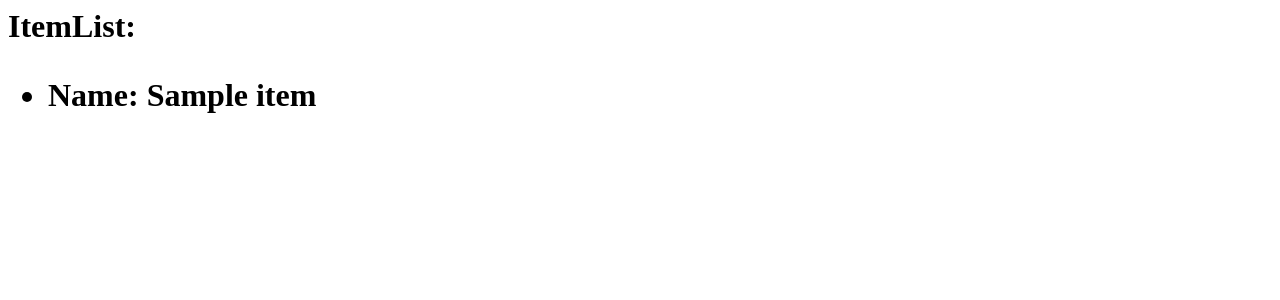
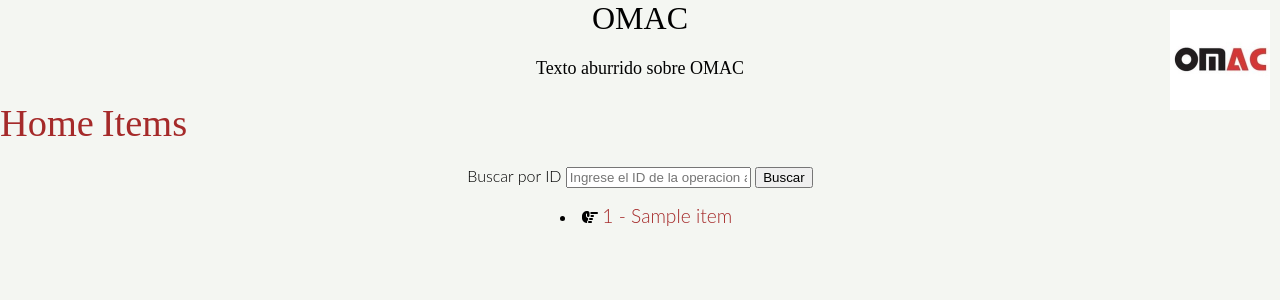
Before and after one commit to Ramiro-luengo/OMAC, a Django app: page /items/ in a window 1280 px wide. Shown: the top 300 px of the page. Run offline with Django 3.2, Linux system fonts and the light colour scheme; tables that the repository leaves empty hold one stand-in row (values such as "Sample post"); some libraries are stand-ins or nearby versions.

Commit message:
add filter on items view

```diff
--- a/src/OMAC/static/styles/main.css
+++ b/src/OMAC/static/styles/main.css
@@ -56,6 +56,17 @@ section.fondo-gris {
     width: 20%;
 }
 
+.Imagen-Derecha{
+    position: absolute;
+    right: 0;
+    top: 0;
+    display: block;
+    padding-top: 10px;
+    padding-bottom: 10px;
+    padding-right: 10px;
+    clear: right;
+}
+
 .link_marron{
     text-decoration: none;
     font-size: larger;
@@ -65,3 +76,11 @@ section.fondo-gris {
 .link_marron:hover, .link_marron:active{
     color: darkslateblue;
 }
+
+.listas{
+    padding-left: 25%;
+    list-style-position: inside;
+    width: 50%;
+    margin: auto;
+    text-align: left;
+}
--- /dev/null
+++ b/src/OMAC/templates/core/items.html
@@ -0,0 +1,32 @@
+{% extends 'core/layout.html' %}
+{% load static %}
+
+<head>
+    <link rel="stylesheet" type="text/css" href="{% static 'styles/main.css' %}">
+</head>
+
+{% block title %}
+    <h1 style="text-align: center">OMAC</h1>
+    <h2 style="text-align: center; font-family: Bahnschrift; font-size: large">Texto aburrido sobre OMAC</h2>
+    <img class="Imagen-Derecha" src="{% static 'back.jpg' %}" style="object-fit: contain;" height="100" alt="F">
+{% endblock %}
+
+{% block content %}
+    <div style="text-align: center; margin: auto; width: 50%;">
+        <form action="/items" method="GET">
+            Buscar por ID
+            <input type="text" name="filtro" placeholder="Ingrese el ID de la operacion a buscar">
+            <input type="submit" value="Buscar">
+        </form>
+
+        <ul class="listas">
+            {% for item in item_list %}
+                <li>
+                    <i class="fas fa-hand-point-right"></i>
+                    <a class="link_marron" href="{{item.name}}">{{item.id}} - {{item.name}}</a>
+                </li>
+            {% endfor %}
+        </ul>
+    </div>
+
+{% endblock %}
--- a/src/OMAC/views.py
+++ b/src/OMAC/views.py
@@ -1,28 +1,24 @@
 from django import template
 from django.db import reset_queries
 from django.http import HttpResponse
+from django.http.request import HttpRequest
 from django.template import context, loader
+from django.shortcuts import render
 from .models import Item
 
 
 def home(request):
     template = loader.get_template("core/home.html")
     context = {}
-    # Se puede setear context llenando ese dict.
-    # return HttpResponse(template.render(context,request))
     return HttpResponse(template.render(context,request))
 
-def item_list(request):
+def item_list(request: HttpRequest):
+    item_id = request.GET.get('filtro')
     items = list(Item.objects.all())
-    response = "<h1>ItemList:\n<ul>"
-    for i in items:
-        response = response + "<li>"
-        response = response + "<p>Name: " + i.name + "</p>\n"
-        response = response + "</li>"
-
-    response = response + "</ul></h1>"
-
-    return HttpResponse(response)
+    context = {'item_list' : items}
+    if item_id:
+        context = {'item_list' : [Item.objects.get(id=item_id)]}
+    return HttpResponse(render(request, 'core/items.html', context))
 
 def item(request,name):
     i = Item.objects.get(name=name)
```
Also changed, not shown: 1 other file.
